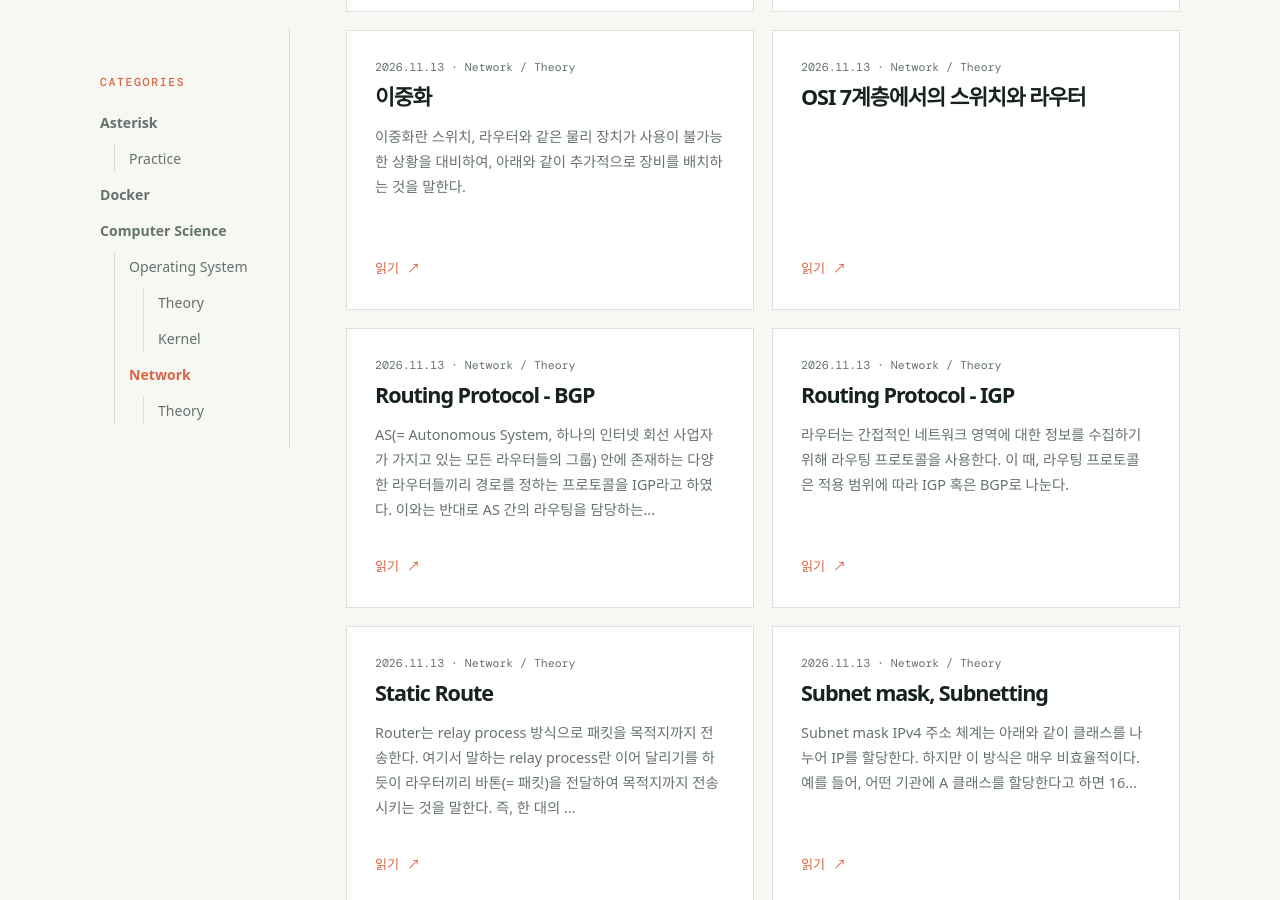
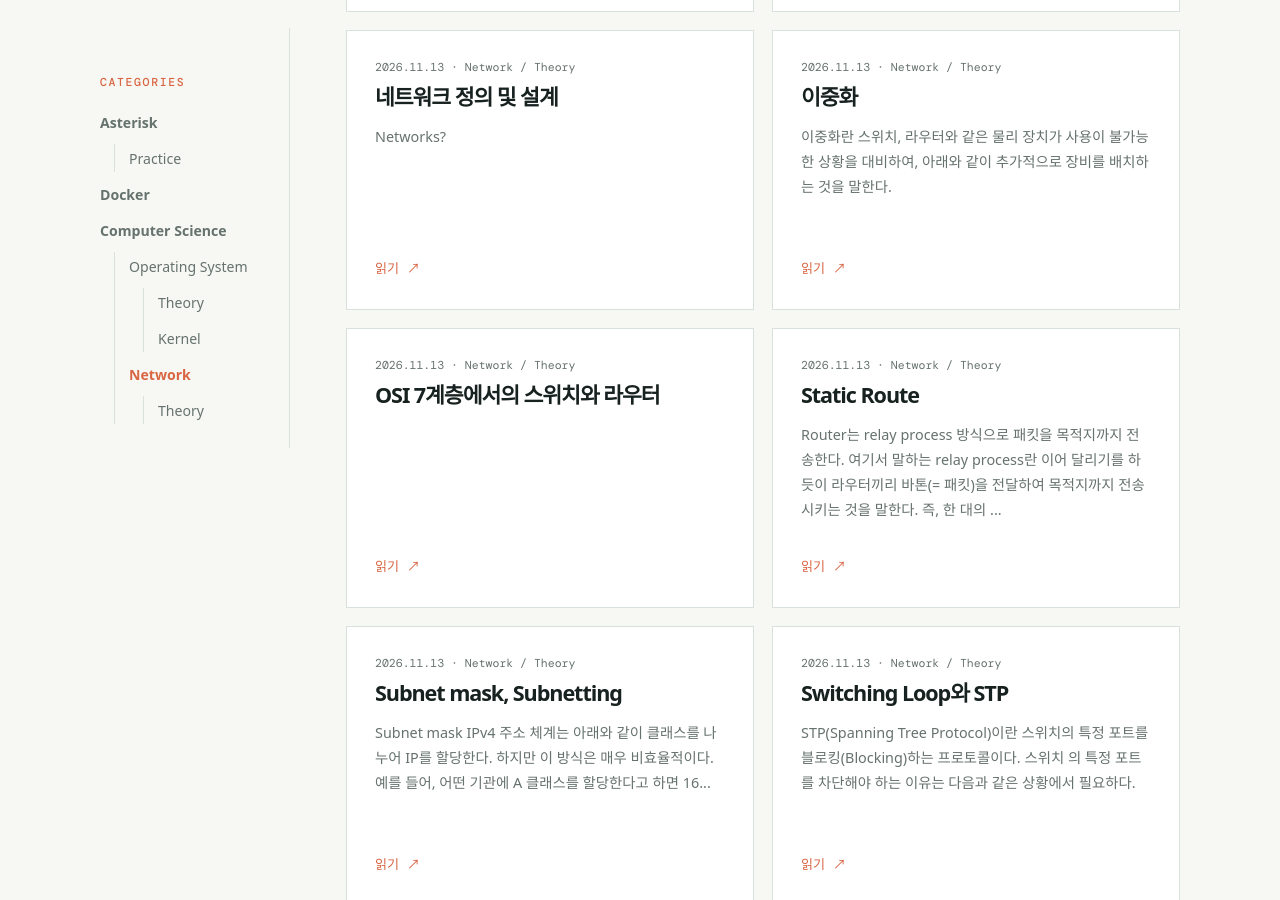
Before and after one commit to NotableDeveloper/NotableDeveloper.github.io, a Jekyll site: the page built from categories/network/index.html, in a window 1280 px wide and 900 px high, scrolled down 1812 px. Built offline with Jekyll 4.4.1, drawn with Linux system fonts in a browser that asks for light colours; some web fonts are replaced; some of the changed text lies outside the part shown.

Commit message:
Merge IGP and BGP routing protocol posts

```diff
--- a/_posts/2026-11-13-routing-protocol-bgp.md
+++ /dev/null
@@ -1,19 +0,0 @@
----
-title: "Routing Protocol - BGP"
-description: "Routing Protocol - BGP에 관한 네트워크 이론."
-date: 2026-11-13 08:05:59 +0900
-categories: [Network, Theory]
-tags: [network]
----
-
-AS(= Autonomous System, **하나의 인터넷 회선 사업자가 가지고 있는 모든 라우터들의 그룹**) 안에 존재하는 다양한 라우터들끼리 경로를 정하는 프로토콜을 IGP라고 하였다. 이와는 반대로 AS 간의 라우팅을 담당하는 프로토콜은 **BGP**이다.
-
-BGP는 서로 다른 조직의 네트워크를 연결할 때 사용하는 라우팅 프로토콜이다. 기업체 또는 정부 기관 등이 2개 이상의 ISP와 연결하는 경우에 사용한다. 그리고 ISP 간의 연결 시에도 BGP를 사용한다.
-
-BGP를 설정할 때에는 **동일한 AS에 있는** 라우터끼리는 아래와 같이 **동일한 IGP가 동작**해야 한다.
-
-![Routing Protocol - BGP 그림 1](/assets/images/network-theory/routing-protocol-bgp/figure-01.png)
-
-위는 R1과 R2에는 OSPF 라우팅 프로토콜을, R3과 R4에는 EIGRP 라우팅 프로토콜을 각각 설정한 모습이다. 이 때, <u>R2와 R3가 연결되는 구간은 BGP DMZ</u>라고 한다.
-
-참고 :
--- a/_posts/2026-11-13-routing-protocol-igp.md
+++ b/_posts/2026-11-15-routing-protocol.md
@@ -1,7 +1,7 @@
 ---
-title: "Routing Protocol - IGP"
-description: "Routing Protocol - IGP에 관한 네트워크 이론."
-date: 2026-11-13 08:05:59 +0900
+title: "Routing Protocol - IGP, BGP"
+description: "Routing Protocol - IGP와 BGP에 관한 네트워크 이론."
+date: 2026-11-15 00:00:00 +0900
 categories: [Network, Theory]
 tags: [network]
 ---
```
Also changed, not shown: other parts of _posts/2026-11-15-routing-protocol.md (+10 -0 lines).
